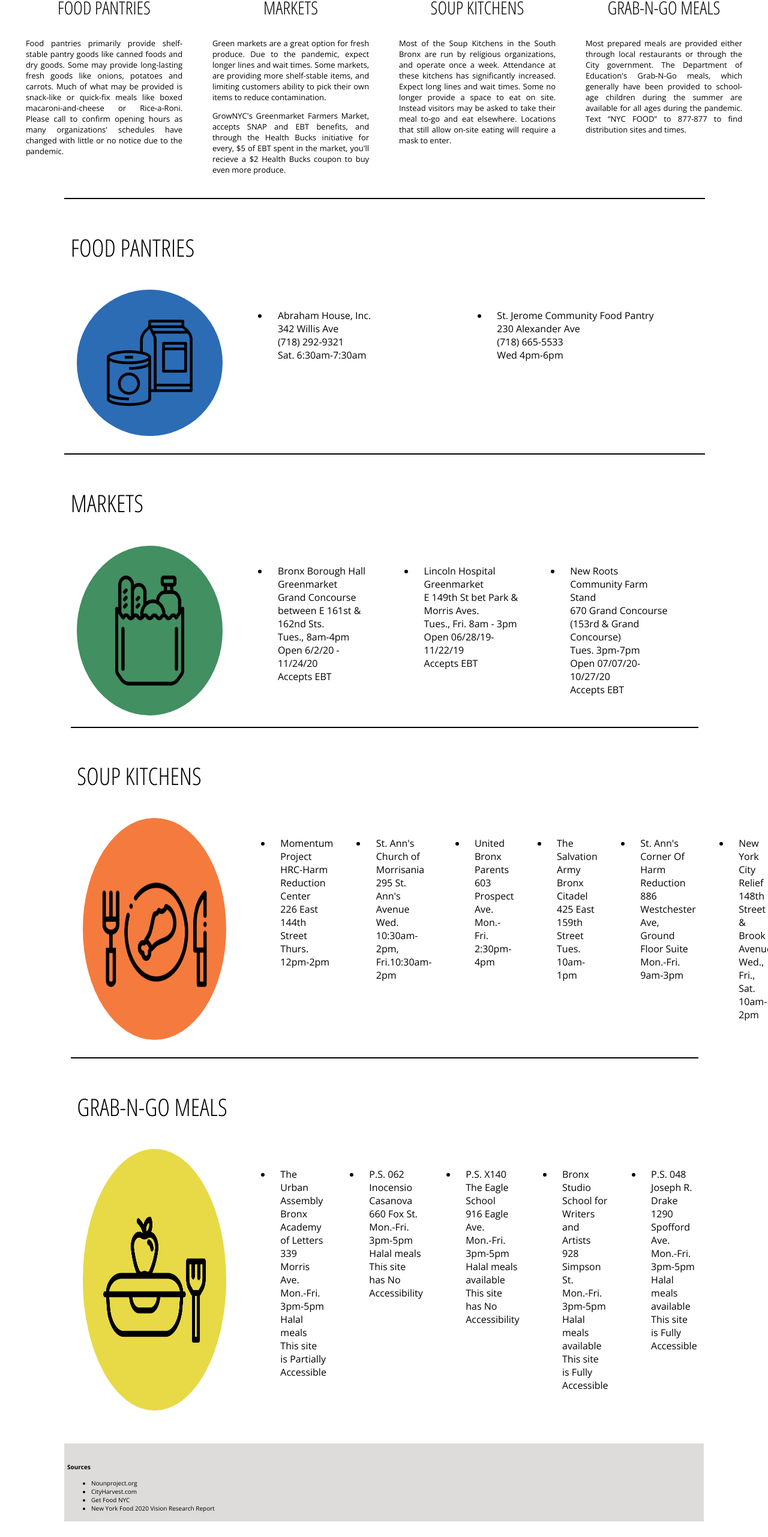
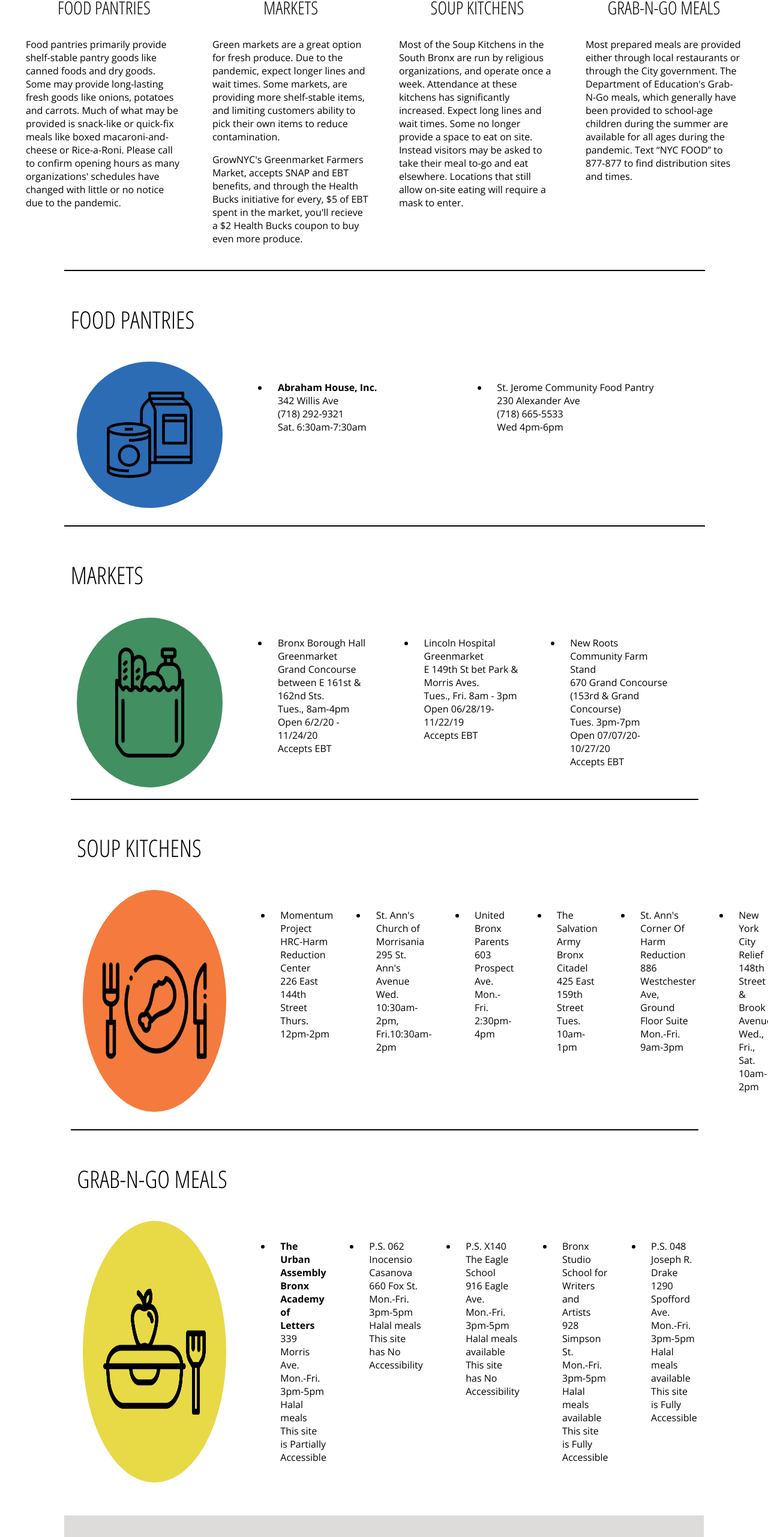
Before and after one commit to hkfullmer/Icon-Assignment, a plain HTML site: page docs/index.html in a window 1280 px wide. Shown: the part 1145-3708 px from the top of the page at 60% size. Drawn offline with nearby package versions, Linux system fonts and the light colour scheme.

Commit message:
Add files via upload

```diff
--- a/docs/index.html
+++ b/docs/index.html
@@ -78,7 +78,7 @@
 					<div class="bottom-foodlists pantry">
 						<img src="images/foodpantry.png"/>
 							<ul>
-							<a href="http://www.abrahamhouse.org/home.aspx"><li>Abraham House, Inc.</a><br>
+							<a href="http://www.abrahamhouse.org/home.aspx"><li><strong>Abraham House, Inc.</strong></a><br>
 								342 Willis Ave<br>
 								(718) 292-9321<br>
 								Sat. 6:30am-7:30am<br>
@@ -150,7 +150,7 @@
 					<div class="bottom-foodlists grabngo">
 						<img src="images/grabngo.png"/>
 						<ul>
-							<li>The Urban Assembly Bronx Academy of Letters<br>
+							<li><strong>The Urban Assembly Bronx Academy of Letters</strong><br>
 								339 Morris Ave.<br>
 								Mon.-Fri. 3pm-5pm<br>
  								Halal meals<br>
--- a/docs/styles.css
+++ b/docs/styles.css
@@ -36,7 +36,7 @@ text-transform: uppercase;
 .foodtype-top-box {
   display: flex;
   float: left;
-  background-color: ;
+  background-color:;
   align-content: center;
   padding-left: 5px;
   padding-right: 5px;
@@ -49,8 +49,8 @@ text-transform: uppercase;
 
   .foodtype-top-box p {
     width: auto;
-    font-size: small;
-    text-align: justify;
+    font-size: medium;
+    text-align: left;
     background-color:;
     font-family: Open Sans, sans-serif;
     font-weight: 300;
@@ -111,6 +111,7 @@ hr{
   float: center;
   padding-left: 7.5%;
   padding-right: 7.5%;
+  background-color: ;
 }
 
 .bottom {
@@ -127,7 +128,8 @@ h2{
 
 .bottom-foodlists {
   display: flex;
-  background-color: ;
+  background-color:  ;
+
 }
 
   .bottom-foodlists img {
@@ -143,6 +145,8 @@ h2{
       flex:3;
       margin: 5px;
       display: flex;
+      width: flex;
+      height: auto;
     }
 
     .bottom-foodlists li {
@@ -153,7 +157,7 @@ h2{
       font-family: Open Sans, sans-serif;
       font-weight: 300;
       font-size: medium;
-      height: auto;
+      min-width: ;
     }
 
     .bottom-foodlists h5{
@@ -164,7 +168,7 @@ h2{
   background-color: #dddcdb;
   font-family: Open Sans, sans-serif;
   padding: 5px;
-  font-size: 10px;
+  font-size: 14px;
 }
   h4 {
     font-family: Open Sans, sans-serif;
```
